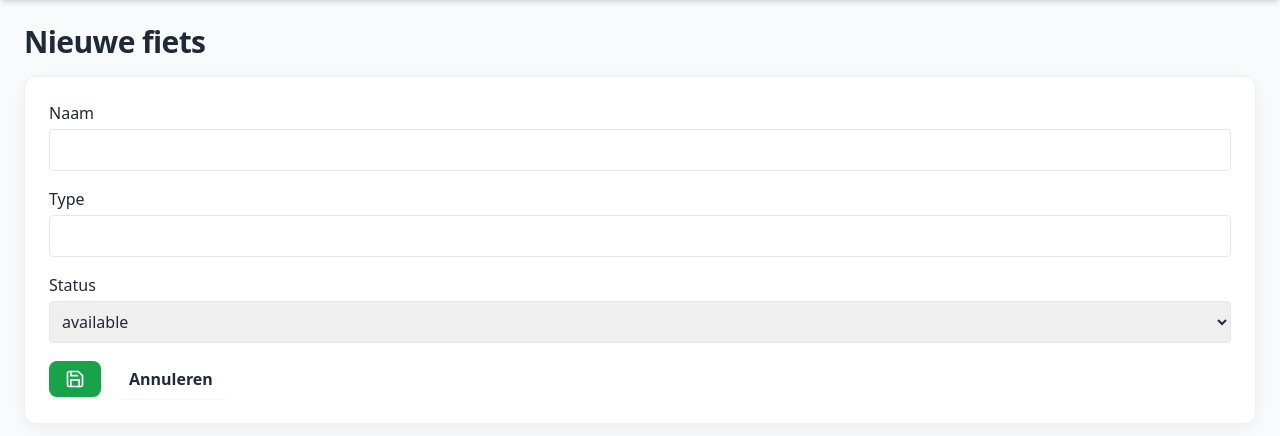
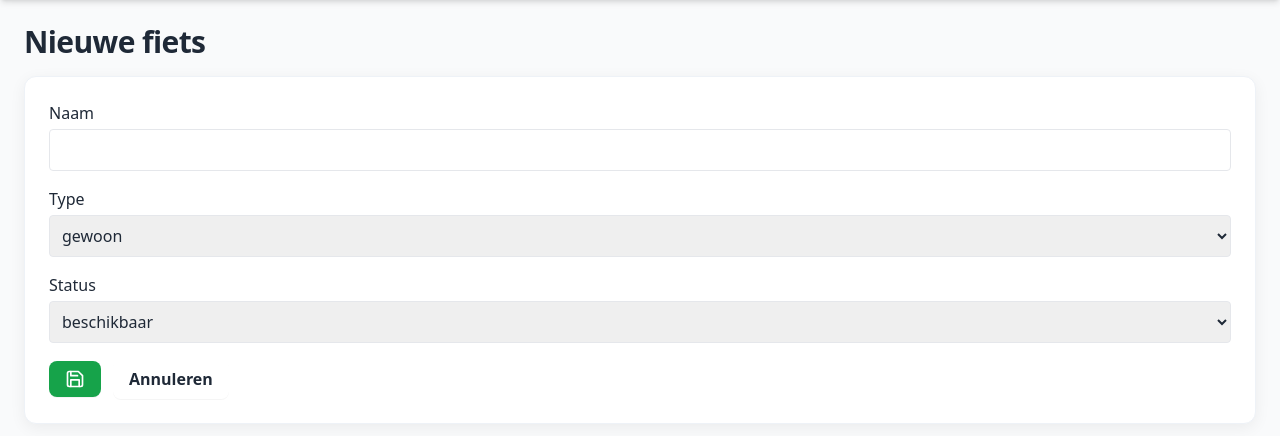
Before and after one commit to A-D-DBS-application/web-application-2025-group-37, a Flask app: page /bikes/new in a window 1280 px wide. Shown: the part 72-508 px from the top of the page. Run offline with Flask 3, Linux system fonts and the light colour scheme; a user stored in the database is signed in; some libraries are stand-ins or nearby versions.

Commit message:
Dashboard aangepast

```diff
--- a/app/i18n.py
+++ b/app/i18n.py
@@ -90,6 +90,8 @@ TRANSLATIONS = {
         'Geen beschikbare fietsen.': 'Aucun vélo disponible.',
         'actief': 'actif',
         'beschikbaar': 'disponible',
+        'verhuurd': 'loué',
+        'in herstelling': 'en réparation',
     },
     'nl': {}
 }
--- a/app/routes.py
+++ b/app/routes.py
@@ -223,7 +223,9 @@ def members_edit(member_id):
 def bikes_new():
     if request.method == 'POST':
         name = request.form.get('name','').strip()
-        btype = request.form.get('type','').strip()
+        btype = request.form.get('type','').strip().lower()
+        if btype not in {'elektrisch','gewoon'}:
+            btype = 'gewoon'
         status = request.form.get('status','available')
         bike = Bike(name=name or 'Fiets', type=btype, status=status)
         db.session.add(bike)
@@ -238,7 +240,9 @@ def bikes_edit(bike_id):
     bike = Bike.query.get_or_404(bike_id)
     if request.method == 'POST':
         bike.name = request.form.get('name','').strip() or bike.name
-        bike.type = request.form.get('type','').strip()
+        _t = request.form.get('type','').strip().lower()
+        if _t in {'elektrisch','gewoon'}:
+            bike.type = _t
         bike.status = request.form.get('status','available')
         db.session.commit()
         return redirect(url_for('main.bike_list'))
--- a/app/templates/bike_form.html
+++ b/app/templates/bike_form.html
@@ -8,15 +8,19 @@
   </div>
   <div>
     <label class="block mb-1 font-medium">Type</label>
-    <input name="type" type="text" class="border w-full rounded p-2 focus:outline-none focus:ring-2 focus:ring-green-200" value="{{ bike.type if bike else '' }}">
+    <select name="type" class="border w-full rounded p-2 focus:outline-none focus:ring-2 focus:ring-green-200">
+      {% set tval = (bike.type|lower) if bike and bike.type else 'gewoon' %}
+      <option value="gewoon" {{ 'selected' if tval=='gewoon' else '' }}>gewoon</option>
+      <option value="elektrisch" {{ 'selected' if tval=='elektrisch' else '' }}>elektrisch</option>
+    </select>
   </div>
   <div>
     <label class="block mb-1 font-medium">Status</label>
     <select name="status" class="border w-full rounded p-2">
       {% set st = bike.status if bike else 'available' %}
-      <option value="available" {{ 'selected' if st=='available' else '' }}>available</option>
-      <option value="rented" {{ 'selected' if st=='rented' else '' }}>rented</option>
-      <option value="repair" {{ 'selected' if st=='repair' else '' }}>repair</option>
+      <option value="available" {{ 'selected' if st=='available' else '' }}>{{ t('beschikbaar') }}</option>
+      <option value="rented" {{ 'selected' if st=='rented' else '' }}>{{ t('verhuurd') }}</option>
+      <option value="repair" {{ 'selected' if st=='repair' else '' }}>{{ t('in herstelling') }}</option>
     </select>
   </div>
   <div class="flex items-center gap-3">
```
Also changed, not shown: app/templates/bikes.html (+5 -4 lines).
